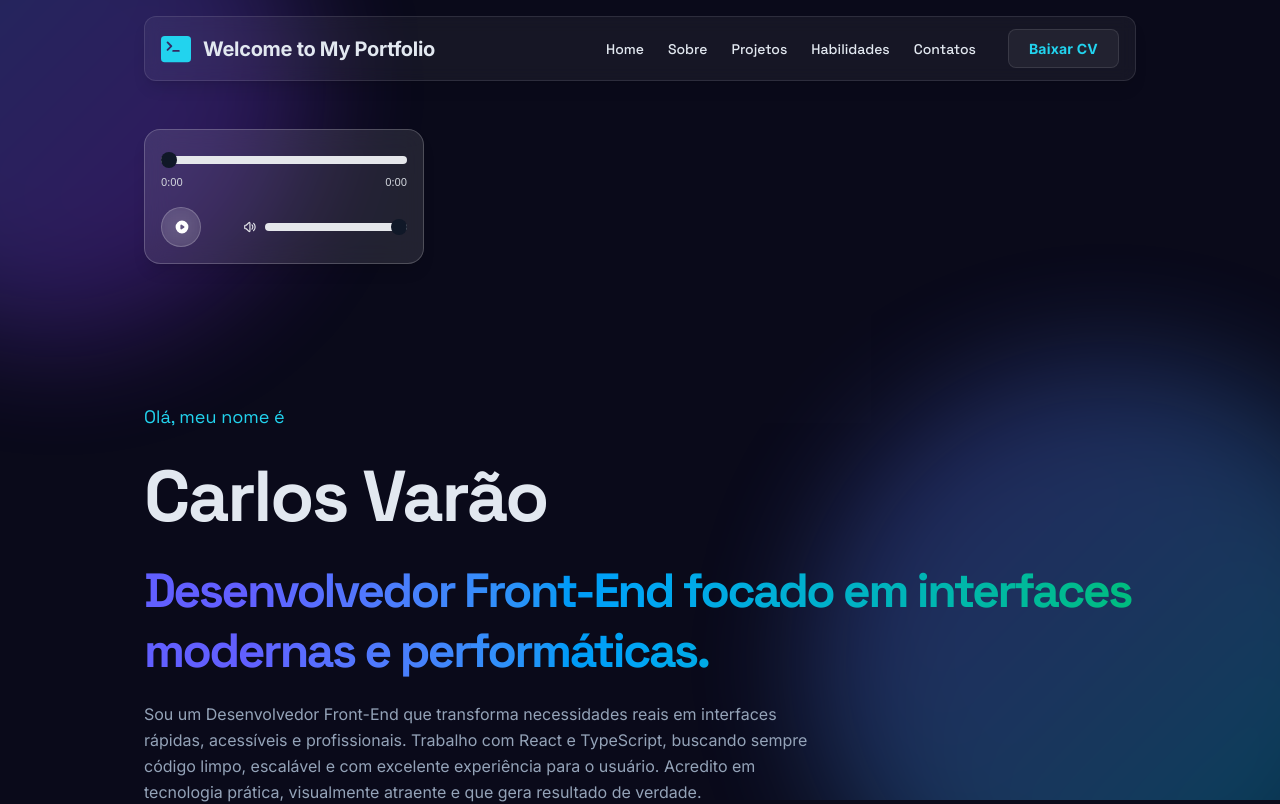
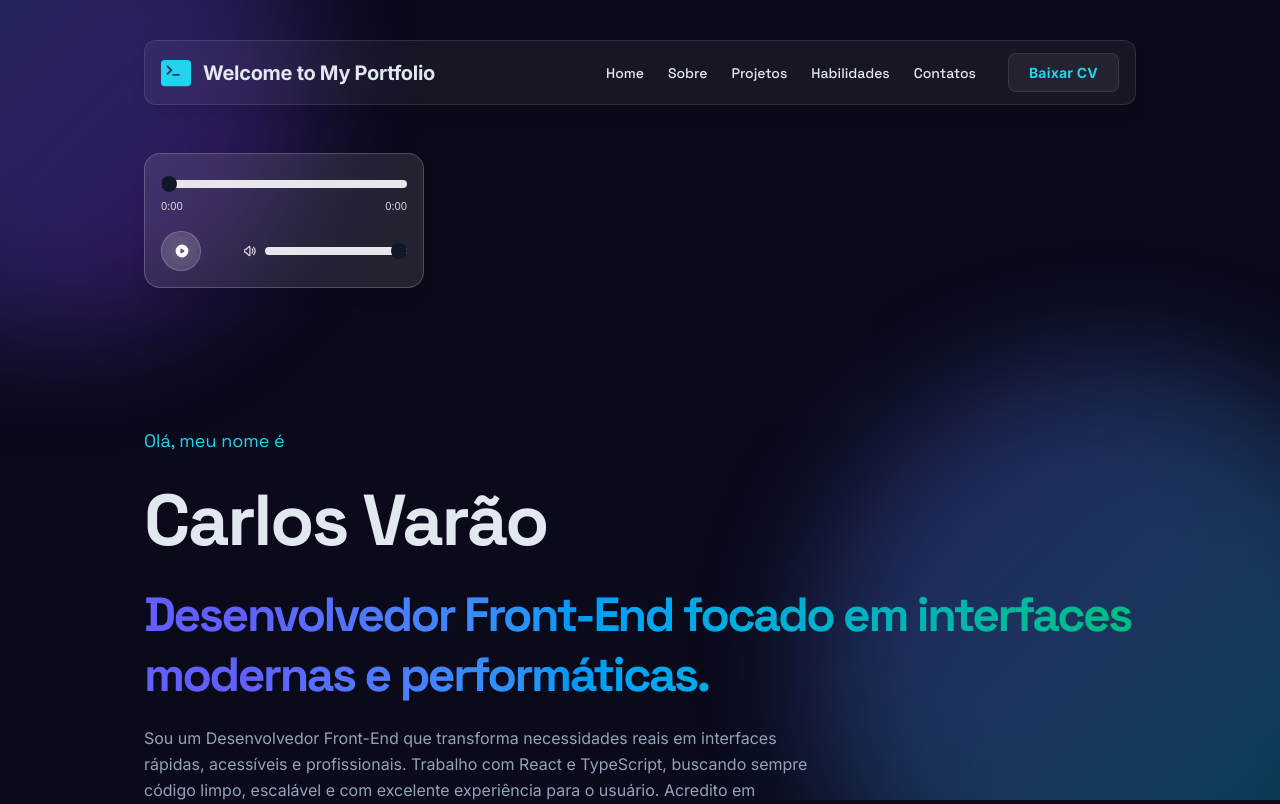
Before and after one commit to CarlosVarao/new_portfolio, a React (Vite) app: page / in a window 1280 px wide. Shown: the top 804 px of the page. Built offline with nearby package versions, Linux system fonts and the light colour scheme.

Commit message:
include margin top acima de 1280 px

```diff
--- a/src/components/Background.tsx
+++ b/src/components/Background.tsx
@@ -19,7 +19,7 @@ export default function Background({ header, children }: BackgroundProps) {
         <div className="relative flex flex-col min-h-screen w-full">
           <div className="flex flex-1 justify-center">
             <div className="w-full max-w-5xl py-4 px-4 flex flex-col gap-17 md:gap-12">
-              <div>{header}</div>
+              <div className="xl:mt-6">{header}</div>
               <div className="w-full flex flex-col gap-25">{children}</div>
             </div>
           </div>
--- a/src/pages/ProjectHub.tsx
+++ b/src/pages/ProjectHub.tsx
@@ -40,8 +40,7 @@ export default function ProjectHub() {
         </div>
       )}
 
-      <Background>
-        <Header />
+      <Background header={<Header />}>
         <div className="text-center m-10">
           <h1 className="text-[#e2e8f0] text-5xl font-black font-primary">
             Project Hub
```
